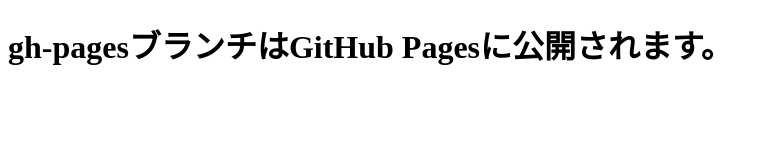
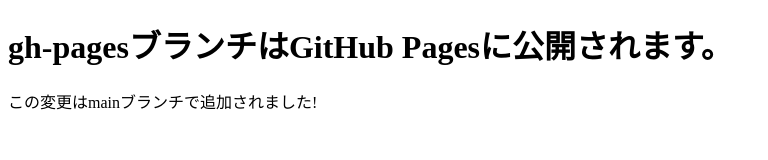
Before and after one commit to thonda02/git-study, a plain HTML site: page index.html in a window 1280 px wide. Shown: the whole page, without its empty margins (0-768 px from the left). Drawn offline with Linux system fonts and the light colour scheme.

Commit message:
段落追加

```diff
--- a/index.html
+++ b/index.html
@@ -6,5 +6,6 @@
   </head>
   <body>
     <h1>gh-pagesブランチはGitHub Pagesに公開されます。</h1>
+    <p>この変更はmainブランチで追加されました!</p>
   </body>
 </html>
```
